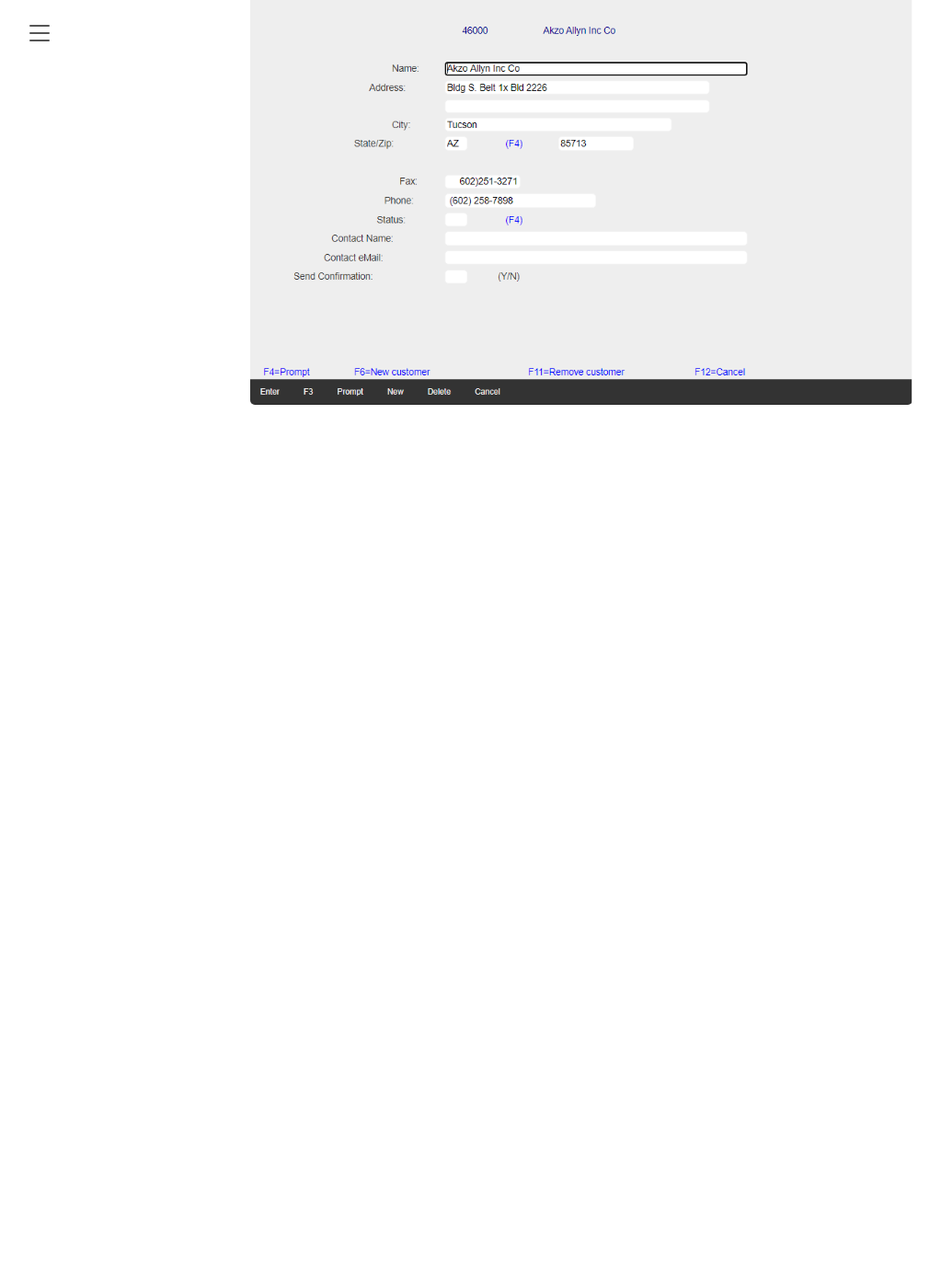
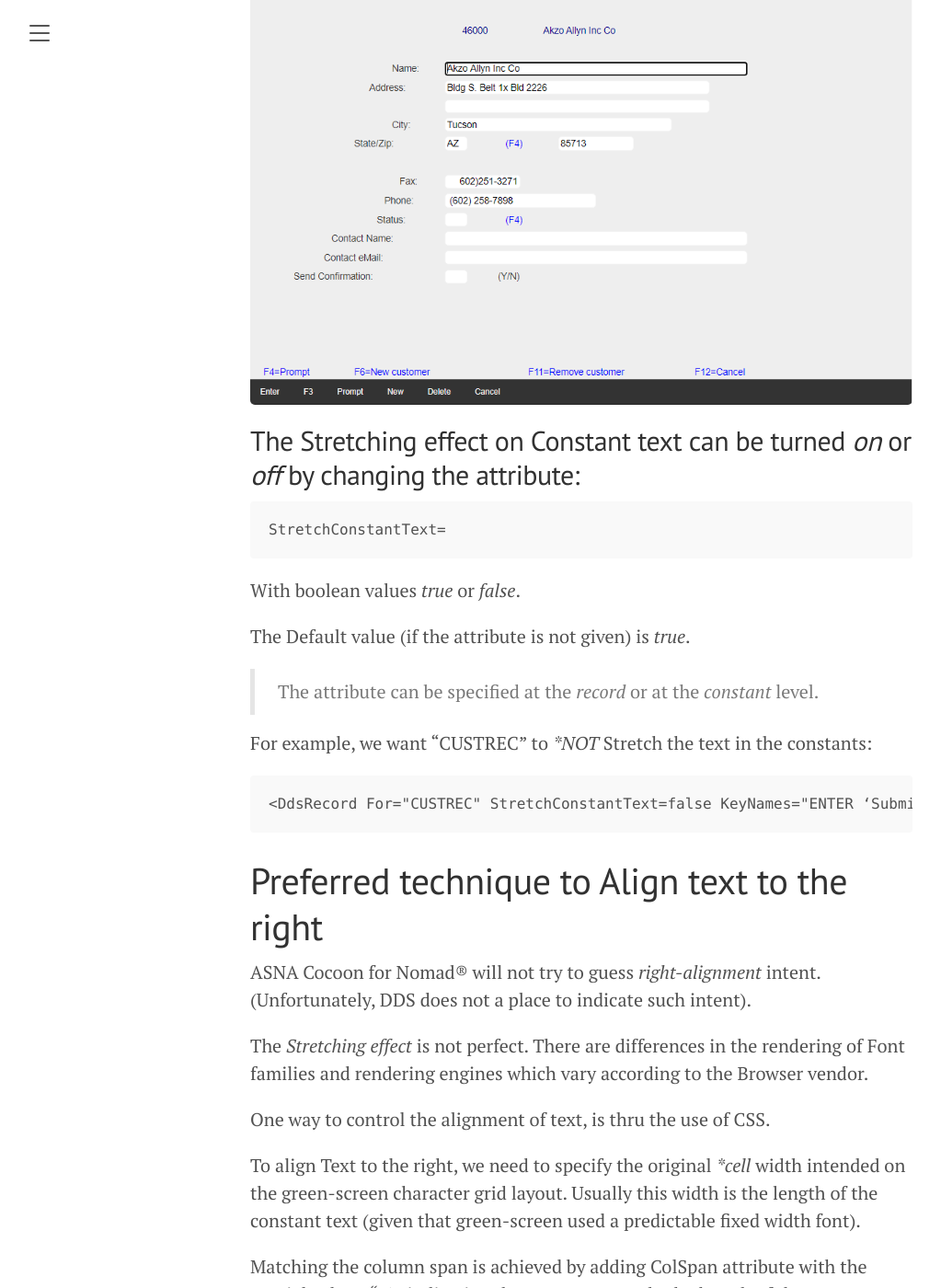
Before and after one commit to ASNA/SunFarm, a Jekyll site: the page built from docs/avoid-constant-stretching.md, in a window 1280 px wide and 1400 px high, scrolled down 1976 px. Shown: the whole window at 92% size, without its empty margins (8-1031 px from the left). Built offline with Jekyll 4.4.1, drawn with Linux system fonts in a browser that asks for light colours; before the commit the page ends 2606 px from its top, so only the background shows below that; some of the changed text lies outside the part shown.

Commit message:
More content

````diff
--- a/docs/avoid-constant-stretching.md
+++ b/docs/avoid-constant-stretching.md
@@ -27,6 +27,59 @@ That attribute exists to match better the constant text alignment that *green-sc
 
 ![Subfile Column Headings with extra spacing](/images/stretch-off.png)
 
+## The Stretching effect on Constant text can be turned *on* or *off* by changing the attribute:
+
+~~~
+StretchConstantText=
+~~~
+
+With boolean values *true* or *false*.
+
+The Default value (if the attribute is not given) is *true*.
+
+>The attribute can be specified at the *record* or at the *constant* level.
+
+For example, we want "CUSTREC" to **NOT* Stretch the text in the constants:
+
+~~~
+<DdsRecord For="CUSTREC" StretchConstantText=false KeyNames="ENTER ‘Submit'; …
+~~~
+
+
+# Preferred technique to Align text to the right
+
+ASNA Cocoon for Nomad&reg; will not try to guess *right-alignment* intent. (Unfortunately, DDS does not a place to indicate such intent).
+
+The *Stretching effect* is not perfect. There are differences in the rendering of Font families and rendering engines which vary according to the Browser vendor.
+
+One way to control the alignment of text, is thru the use of CSS.
+
+To align Text to the right, we need to specify the original **cell* width intended on the green-screen character grid layout. Usually this width is the length of the constant text (given that green-screen used a predictable fixed width font).
+
+Matching the column span is achieved by adding ColSpan attribute with the special value =“-1” indicating that we want exactly the length of the constant text to be used.
+
+Lastly, we add a CSS class attribute to all the DdsConstant tag-helpers in the record set to “right-aligned-constant”:
+
+~~~
+<div Row="7">
+    <DdsConstant Col="20" ColSpan="-1" class="right-aligned-constant" Text="Name:" />
+    .
+    .
+    .
+</div>
+~~~
+
+Where the style right-aligned-constant is the following simple CSS added to the $\SunFarm\CustomerAppSite\wwwroot\css\site.css file:
+
+```css
+.right-aligned-constant {
+    text-align: right;
+}
+```
+
+
+
+
 
 <br>
 <br>
````
Also changed, not shown: other parts of docs/avoid-constant-stretching.md (+1 -1 lines).
